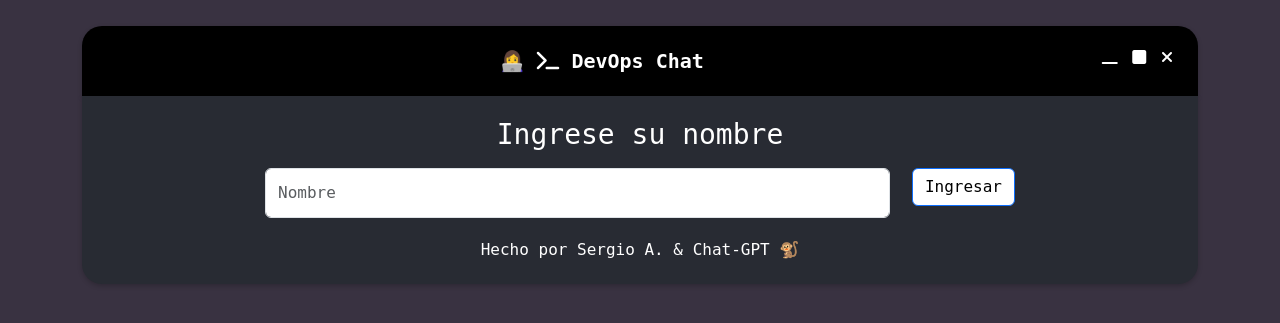
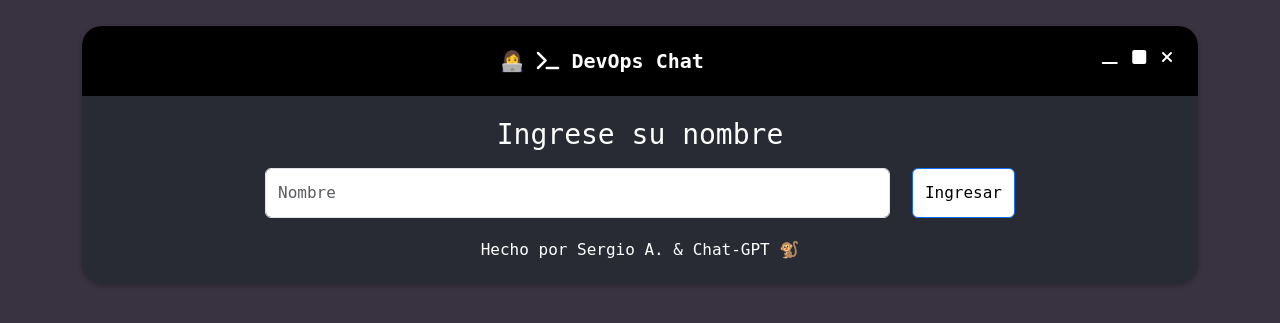
Before and after one commit to sergioaten/docker.pychat, a Flask app: page / in a window 1280 px wide. Shown: the top 323 px of the page. Run offline with Flask 3, Linux system fonts and the light colour scheme; some libraries are stand-ins or nearby versions; some web fonts are replaced.

Commit message:
fix style error

```diff
--- a/static/style.css
+++ b/static/style.css
@@ -108,6 +108,9 @@ body {
 .mb-3 {
   text-align: center;
 }
+.input-group .btn {
+  height: 100%;
+}
 
 /* Form control styles */
 .form-control {
```
